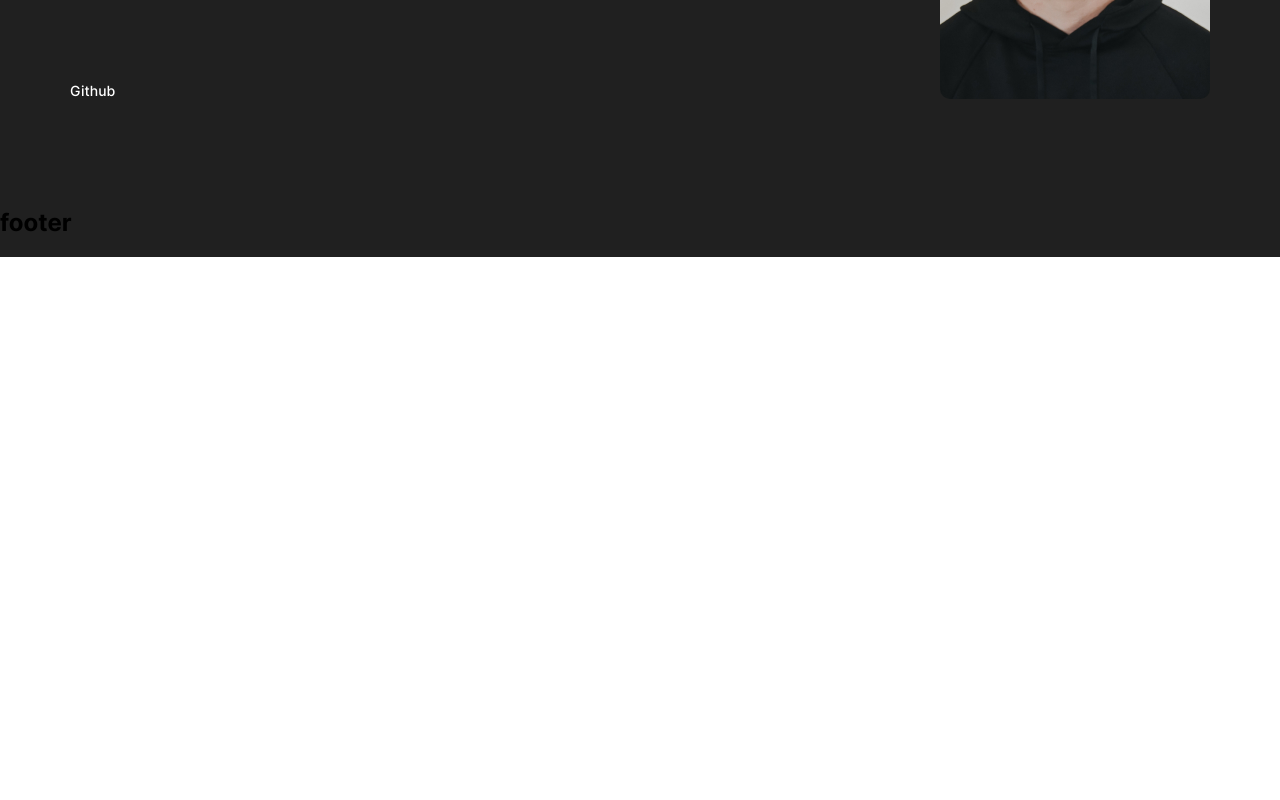
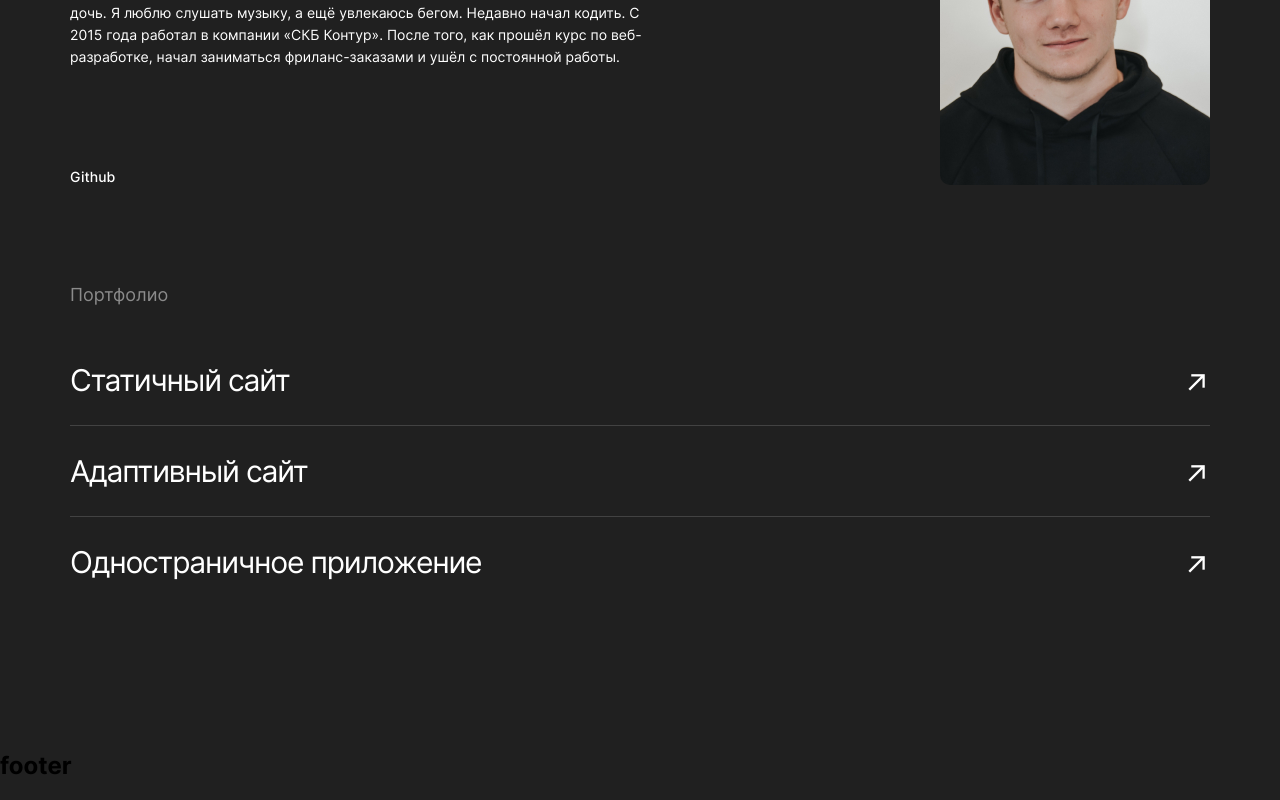
Before and after one commit to CyrilLaz/movies-explorer-frontend, a React (Create React App) app: page / in a window 1280 px wide. Shown: the part 2245-3045 px from the top of the page. Before the commit the page ends 2502 px from the top, so only its background shows below. Built offline with nearby package versions, Linux system fonts and the light colour scheme.

Commit message:
feat: сделал портфолио

```diff
--- a/src/components/AboutMe/AboutMe.css
+++ b/src/components/AboutMe/AboutMe.css
@@ -1,14 +1,15 @@
 .about-me {
-  padding: 90px 0;
+  padding: 110px 0 125px;
 }
 
-.about-me__title {
+.section-title.about-me__title {
   margin-bottom: 66px;
 }
 
 .about-me__info-container {
   display: flex;
   justify-content: space-between;
+  margin-bottom: 100px;
 }
 
 .about-me__biography {
--- a/src/components/AboutMe/AboutMe.jsx
+++ b/src/components/AboutMe/AboutMe.jsx
@@ -1,5 +1,6 @@
 import { Link } from 'react-router-dom';
 import myPhoto from '../../images/my-photo.jpg';
+import Portfolio from '../Portfolio/Portfolio';
 import './AboutMe.css';
 
 function AboutMe() {
@@ -23,6 +24,7 @@ function AboutMe() {
         </article>
         <img className='about-me__photo' src={myPhoto} alt="Моя фотография" />
       </div>
+      <Portfolio />
     </section>
   );
 }
--- /dev/null
+++ b/src/components/Portfolio/Portfolio.css
@@ -0,0 +1,49 @@
+.portfolio {
+}
+
+.portfolio__header {
+  margin: 0 0 50px;
+  font-weight: 400;
+  font-size: 18px;
+  line-height: 20px;
+  color: #8b8b8b;
+}
+
+.portfolio__list {
+  list-style: none;
+  padding: 0;
+  margin: 0;
+}
+
+.portfolio__item {
+  display: block;
+  border-bottom: 1px solid #424242;
+  margin: 0 0 20px;
+}
+
+.portfolio__item:last-of-type {
+  margin: 0;
+  border-bottom: none;
+}
+
+.portfolio__link {
+  display: flex;
+  text-decoration: none;
+  justify-content: space-between;
+  margin: 0 0 10px;
+  padding: 0;
+  font-weight: 400;
+  font-size: 30px;
+  line-height: 50px;
+  letter-spacing: -0.04em;
+  color: #fff;
+}
+
+.portfolio__link::after {
+  content: '\2197';
+  font-weight: 400;
+  font-size: 30px;
+  line-height: 60px;
+  letter-spacing: -0.04em;
+  color: #fff;
+}
--- /dev/null
+++ b/src/components/Portfolio/Portfolio.jsx
@@ -0,0 +1,28 @@
+import { Link } from 'react-router-dom';
+import './Portfolio.css';
+function Portfolio() {
+  return (
+    <div className="portfolio">
+      <h3 className="portfolio__header">Портфолио</h3>
+      <ul className="portfolio__list">
+        <li className="portfolio__item">
+          <Link className="portfolio__link" to={'*'}>
+            Статичный сайт
+          </Link>
+        </li>
+        <li className="portfolio__item">
+          <Link className="portfolio__link" to={'*'}>
+            Адаптивный сайт
+          </Link>
+        </li>
+        <li className="portfolio__item">
+          <Link className="portfolio__link" to={'*'}>
+            Одностраничное приложение
+          </Link>
+        </li>
+      </ul>
+    </div>
+  );
+}
+
+export default Portfolio;
```
